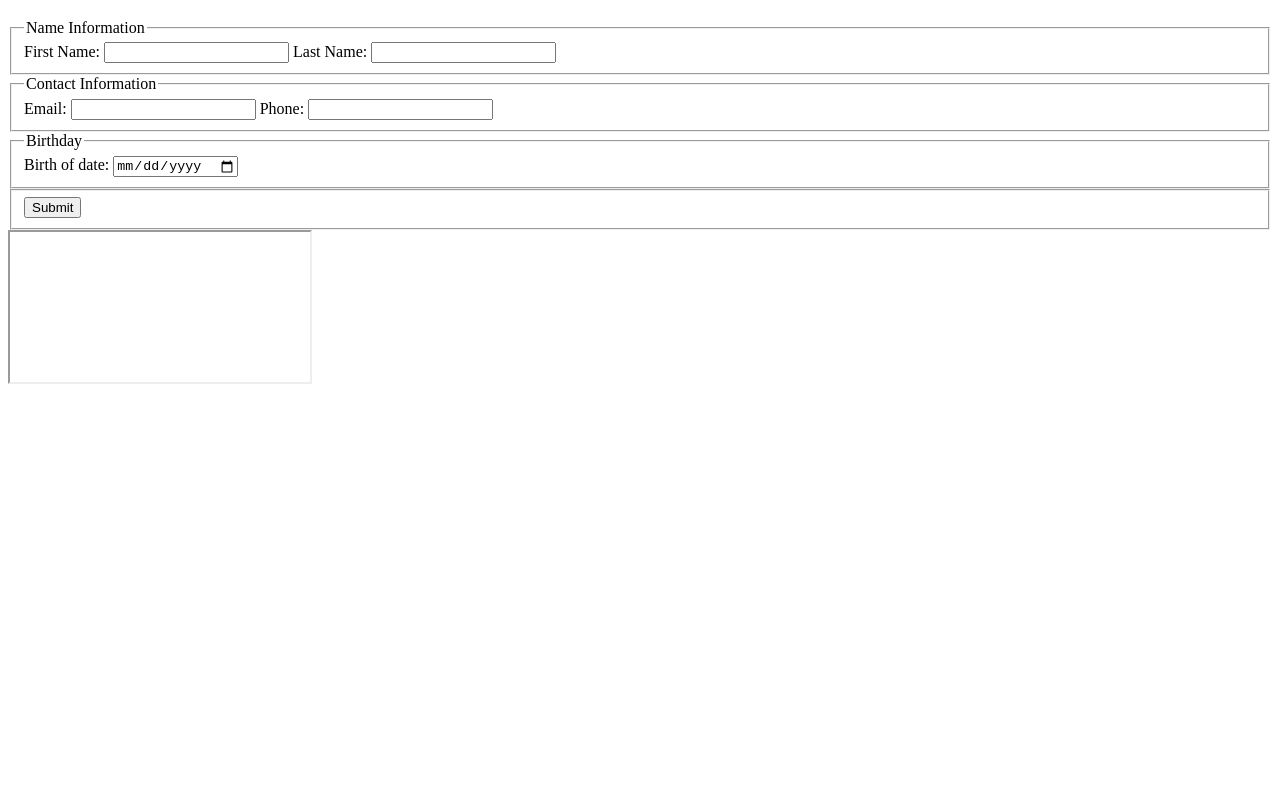
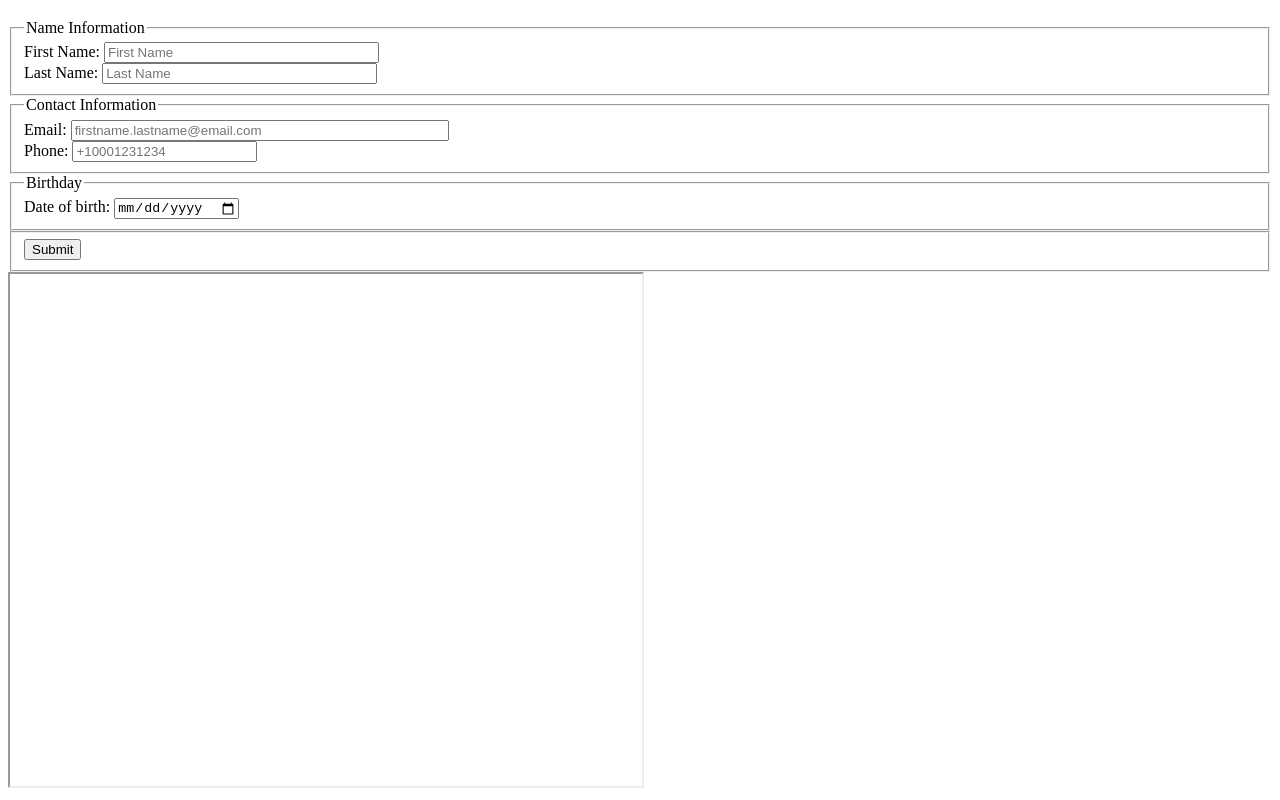
Before and after one commit to KPNMC2004/first-web-form, a plain HTML site: page index.html in a window 1280 px wide. Shown: the part 61-861 px from the top of the page. Before the commit the page ends 800 px from the top, so only its background shows below. Drawn offline with Linux system fonts and the light colour scheme.

Commit message:
Various Changes
Changed naming convention

Added basic css styling

```diff
--- a/css/style.css
+++ b/css/style.css
@@ -0,0 +1,14 @@
+input#first-name,
+input#last-name {
+    width: 36ch;
+}
+
+input#email {
+    width: 50ch;
+}
+
+
+iframe#cgi-results {
+    width: 50%;
+    height: 512px;
+}
--- a/index.html
+++ b/index.html
@@ -4,39 +4,43 @@
     <meta charset="UTF-8">
     <meta name="viewport" content="width=device-width, initial-scale=1.0">
     <title>My first web form -- Kristian Pestano</title>
+    <link rel="stylesheet" href="css/style.css">
 </head>
 <body>
     <h1>My First Web Form</h1>
 
-    <form action="https://jkorpela.fi/cgi-bin/echo.cgi" method="post">
+    <form action="https://jkorpela.fi/cgi-bin/echo.cgi" method="post" target="cgiResults">
         <fieldset>
             <legend>Name Information</legend>
 
             <label for="first-name">First Name:</label>
-            <input type="text" name="first-name" id="first-name">
-
+            <input type="text" required placeholder="First Name" name="firstName" id="first-name">
+            <br>
             <label for="last-name">Last Name:</label>
-            <input type="text" name="last-name" id="last-name">
+            <input type="text" required placeholder="Last Name" name="lastName" id="last-name">
         </fieldset>
 
         <fieldset>
             <legend>Contact Information</legend>
 
             <label for="email">Email:</label>
-            <input type="email" name="email" id="email">
+            <input type="email" placeholder="firstname.lastname@email.com" name="email" id="email" width="1000">
+            <br>
+            <label for="phone-number">Phone:</label>
+            <input type="tel" placeholder="+10001231234" name="phoneNumber" id="phone-number">
+        </fieldset>
 
-            <label for="phone-number">Phone:</label>
-            <input type="tel" name="phone-number" id="phone-number">
-        </fieldset>
         <fieldset>
             <legend>Birthday</legend>
-            <label for="birth-date">Birth of date:</label>
-            <input type="date" name="birth-date" id="birth-date">
+
+            <label for="birth-date">Date of birth:</label>
+            <input type="date" required name="birthDate" id="birth-date">
         </fieldset>
+
         <fieldset>
             <input type="submit" value="Submit">
         </fieldset>
-        <iframe name="cgi-results" id="cgi-results"></iframe>
     </form>
+    <iframe name="cgiResults" id="cgi-results"></iframe>
 </body>
 </html>
```
